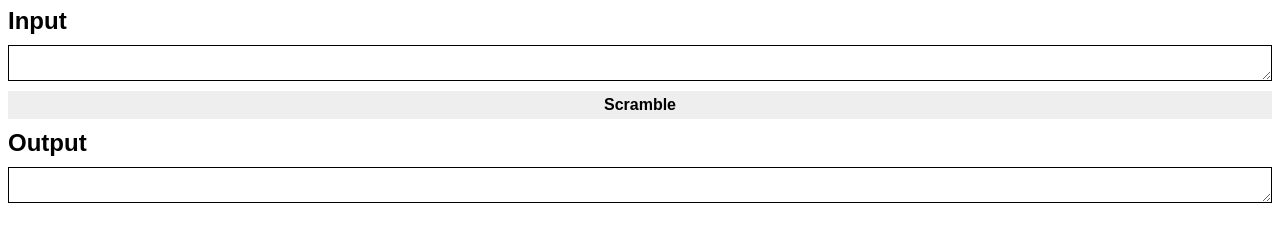
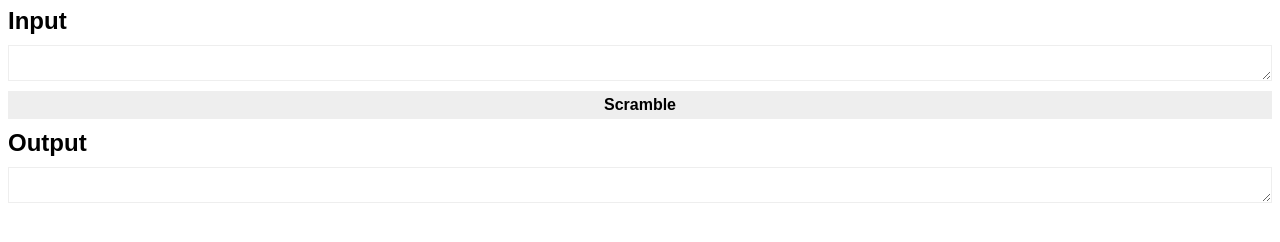
Before and after one commit to sjhuang26/char-scrambler, a plain HTML site: page index.html in a window 1280 px wide. Shown: the part 48-290 px from the top of the page. Drawn offline with Linux system fonts and the light colour scheme.

Commit message:
Update main.css

```diff
--- a/main.css
+++ b/main.css
@@ -3,8 +3,9 @@ textarea {
   margin: 0 0 10px 0;
   padding: 2px;
   width: 100%;
-  border: 1px solid black;
+  border: 1px solid #EEE;
   outline: none;
+  resize: vertical;
 }
 
 button {
```
